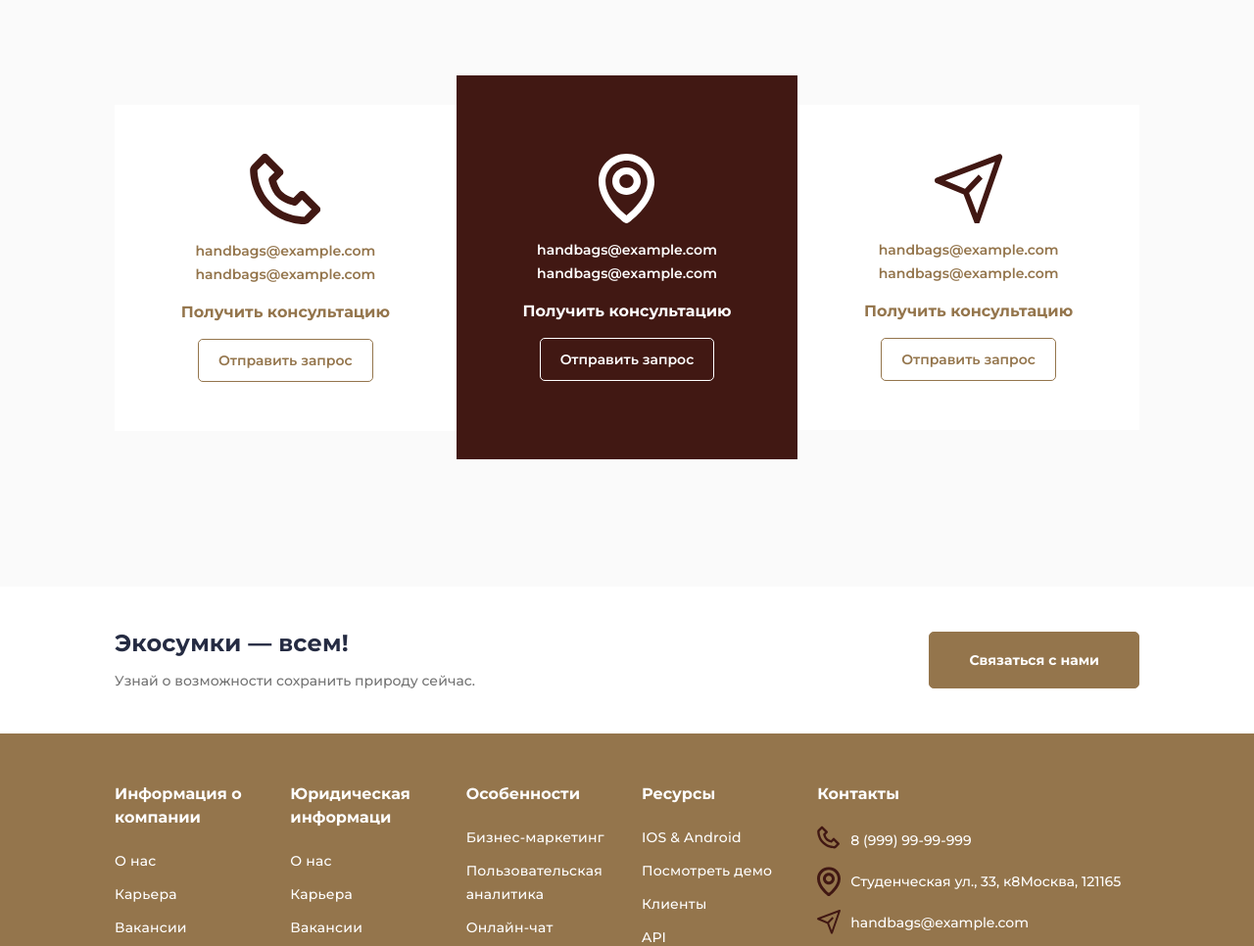
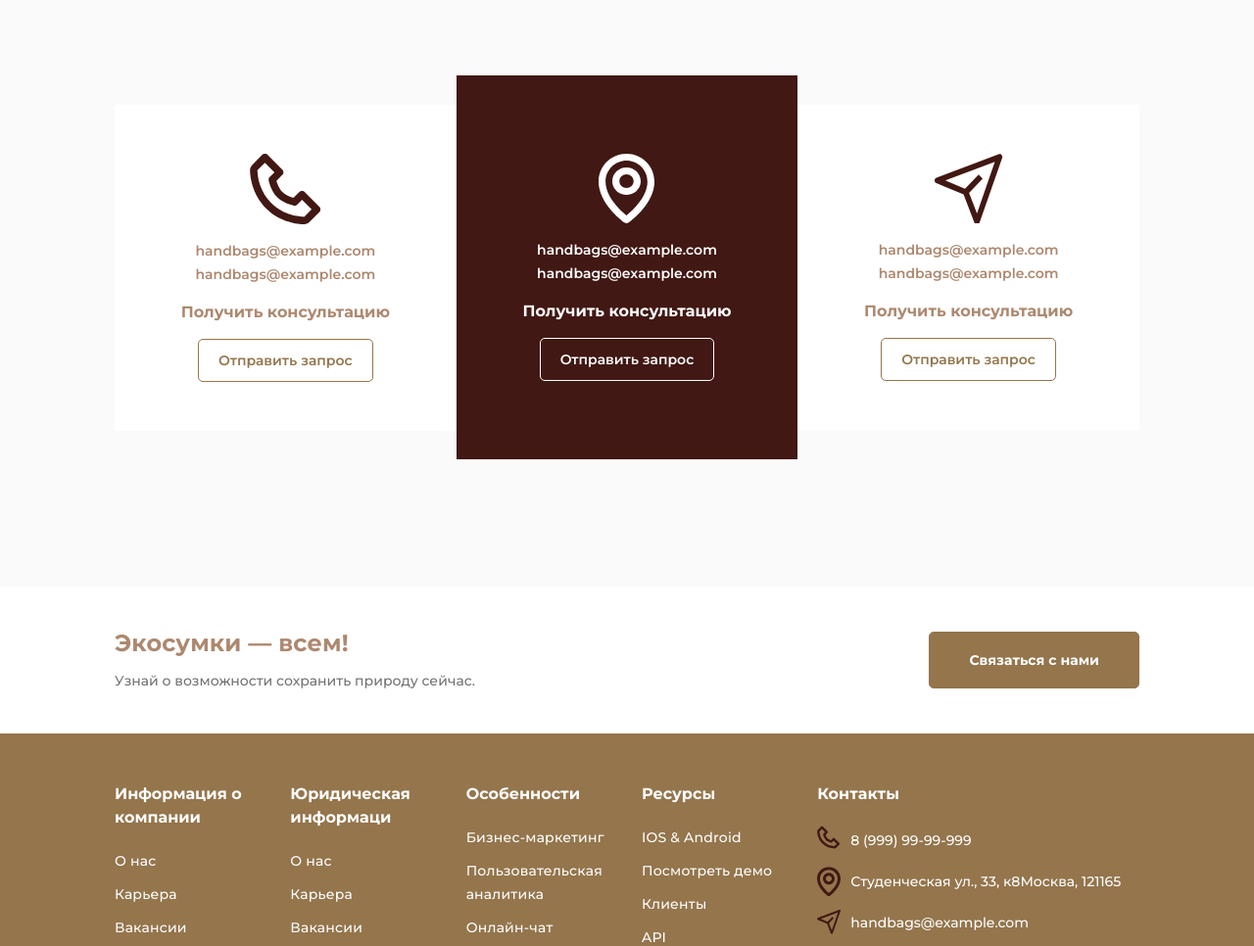
Before and after one commit to SilsVl/BagWebsite, a plain HTML site: page contact.html in a window 1280 px wide. Shown: the part 318-1284 px from the top of the page at 98% size. Drawn offline with Linux system fonts and the light colour scheme.

Commit message:
Update style.css

```diff
--- a/css/style.css
+++ b/css/style.css
@@ -758,7 +758,7 @@ html, body {
 
 .getintouch {
     padding: 180px 0 130px 0;
-    color: #94754C;
+    color: #AD886F;
 }
 @media (max-width: 992px) {
     .getintouch {
@@ -867,6 +867,7 @@ html, body {
 .contact {
     background-color: #fff;
     padding: 42px 0;
+    color: #AD886F;
 }
 
 .contact__content {
```
